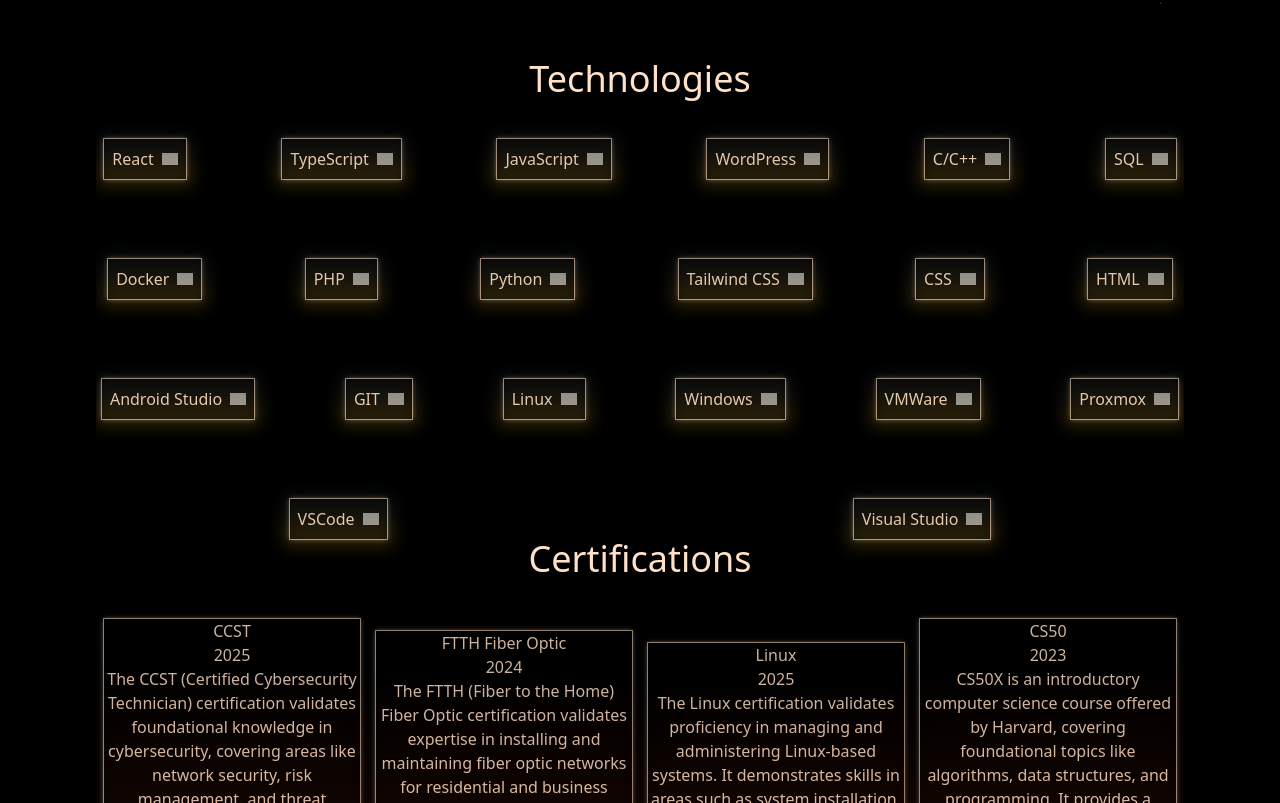
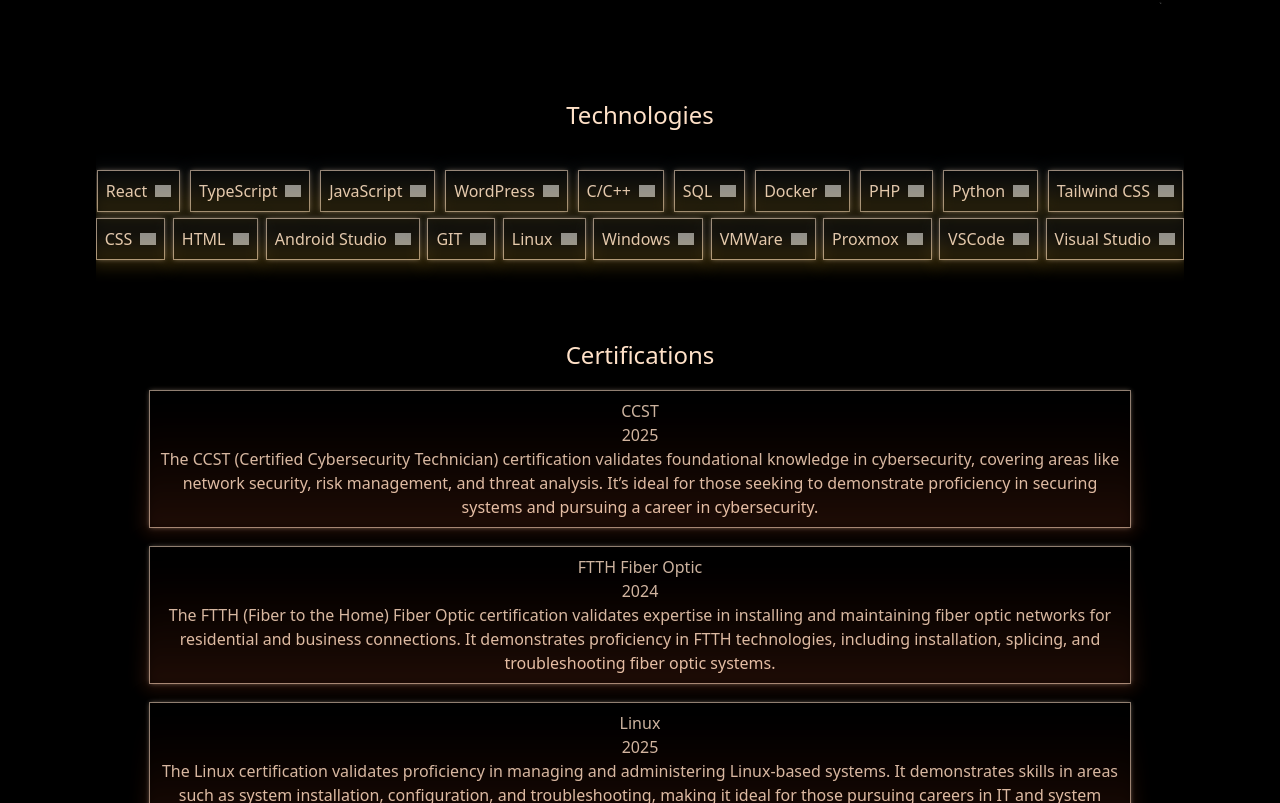
Before and after one commit to TheMythicalOX/Portfolio, a React (Vite) app in the folder Portfolio/: page / in a window 1280 px wide. Shown: the part 1437-2240 px from the top of the page. Built offline with nearby package versions, Linux system fonts and the light colour scheme; grey boxes are pictures that could not be loaded.

Commit message:
everything but project and contact mobile styles are good

```diff
--- a/Portfolio/src/Components/Header.tsx
+++ b/Portfolio/src/Components/Header.tsx
@@ -31,15 +31,15 @@
     constName += ``;
   } else if (height <= 950 || width <= 450 || width <= height) {
     // mobile styles
-    mainBox += ``;
+    mainBox += ` mt-10`;
     titleStyle += ``;
-    buttonStyle += `p-5`;
-    buttonBox += `flex w-full justify-between `;
-    textStyle += ``;
-    constName += ``;
+    buttonStyle += `p-0 m-2 `;
+    buttonBox += `flex w-full flex-wrap justify-between `;
+    textStyle += ` `;
+    constName += ` w-[10vw]`;
   } else {
     // mid screen styles
-    mainBox += ``;
+    mainBox += ` `;
     titleStyle += ``;
     buttonStyle += `p-3 w-[12%] text-center`;
     buttonBox += `m-auto`;
@@ -54,7 +54,7 @@
         whileInView={{ opacity: 0.6 }}
         transition={{ duration: 5, ease: "easeInOut" }}
         viewport={{ once: true, amount: 0 }}
-        className="flex w-[70%] m-auto justify-around "
+        className="flex w-[80%] m-auto justify-around "
       >
         <img src={E} alt="" className={constName + "2"} />
         <img src={L} alt="" className={constName + "3"} />
--- a/Portfolio/src/Components/Projects.tsx
+++ b/Portfolio/src/Components/Projects.tsx
@@ -9,7 +9,7 @@
 const Projects = () => {
   const { width, height } = useWindowDimensions();
 
-  let mainBox = ``;
+  let mainBox = `w-full py-14 cursor-none flex flex-wrap z-25 `;
   let titleStyle = ``;
   let boxBox = ``;
   let iconStyle = ``;
@@ -21,37 +21,37 @@
 
   if (height >= 850 && width >= 1375) {
     // big screen styles
-    mainBox = `h-[350vh] w-full pb-14 cursor-none flex flex-wrap z-25`;
-    titleStyle = `m-auto text-center w-full pb-10 text-4xl`;
-    boxBox = `flex flex-wrap cursor-none w-full h-full p-2`;
-    iconStyle = `w-[4vw] max-w-[80px] p-2`;
-    projectBox = `h-[24%] cursor-none w-full cursor-none flex justify-around`;
-    projectBack = `w-[55%] cursor-none hover:scale-[110%] transition-all duration-500`;
-    projectText = `w-[30%] cursor-none flex flex-wrap justify-between m-auto `;
-    projectCard = `cursor-none group h-[90%] relative constellationBox relative w-[95%] group-hover:w-[60%] flex m-auto group-hover:opacity-[0.5] opacity-[1] group-hover:h-[20%] transition-all duration-500`;
-    projectImage = `object-cover opacity-[75%] group-hover:opacity-[100%] absolute w-full h-full transition-all duration-500`;
+    mainBox += `h-[350vh] `;
+    titleStyle += `m-auto text-center w-full pb-10 text-4xl`;
+    boxBox += `flex flex-wrap cursor-none w-full h-full p-2`;
+    iconStyle += `w-[4vw] max-w-[80px] p-2`;
+    projectBox += `h-[24%] cursor-none w-full cursor-none flex justify-around`;
+    projectBack += `w-[55%] cursor-none hover:scale-[110%] transition-all duration-500`;
+    projectText += `w-[30%] cursor-none flex flex-wrap justify-between m-auto `;
+    projectCard += `cursor-none group h-[90%] relative constellationBox relative w-[95%] group-hover:w-[60%] flex m-auto group-hover:opacity-[0.5] opacity-[1] group-hover:h-[20%] transition-all duration-500`;
+    projectImage += `object-cover opacity-[75%] group-hover:opacity-[100%] absolute w-full h-full transition-all duration-500`;
   } else if (height <= 950 || width <= 450 || width <= height) {
     // mobile styles
-    mainBox = `h-[350vh] w-full pb-14 cursor-none flex flex-wrap z-25`;
-    titleStyle = `m-auto text-center w-full pb-10 text-4xl`;
-    boxBox = `flex flex-wrap cursor-none w-full h-full p-2`;
-    iconStyle = `w-[4vw] max-w-[80px] p-2`;
-    projectBox = `h-[24%] cursor-none w-full cursor-none flex justify-around`;
-    projectBack = `w-[55%] cursor-none hover:scale-[110%] transition-all duration-500`;
-    projectText = `w-[30%] cursor-none flex flex-wrap justify-between m-auto `;
-    projectCard = `cursor-none group h-[90%] relative constellationBox relative w-[95%] group-hover:w-[60%] flex m-auto group-hover:opacity-[0.5] opacity-[1] group-hover:h-[20%] transition-all duration-500`;
-    projectImage = `object-cover opacity-[75%] group-hover:opacity-[100%] absolute w-full h-full transition-all duration-500`;
+    mainBox += `h-[350vh] max-w-[100vw] overflow-clip`;
+    titleStyle += `m-auto text-center w-full pb-10 text-4xl`;
+    boxBox += `flex flex-wrap cursor-none w-full h-full p-2`;
+    iconStyle += `w-[4vw] max-w-[80px] p-2`;
+    projectBox += `h-[24%] cursor-none w-full cursor-none flex justify-around`;
+    projectBack += `w-[55%] cursor-none hover:scale-[110%] transition-all duration-500`;
+    projectText += `w-[30%] cursor-none flex flex-wrap justify-between m-auto `;
+    projectCard += `cursor-none group h-[90%] relative constellationBox relative w-[95%] group-hover:w-[60%] flex m-auto group-hover:opacity-[0.5] opacity-[1] group-hover:h-[20%] transition-all duration-500`;
+    projectImage += `object-cover opacity-[75%] group-hover:opacity-[100%] absolute w-full h-full transition-all duration-500`;
   } else {
     // mid screen styles
-    mainBox = `h-[500vh] w-full pb-14 cursor-none flex flex-wrap z-25`;
-    titleStyle = `m-auto text-center w-full pb-10 text-4xl`;
-    boxBox = `flex flex-wrap cursor-none w-full h-full p-2`;
-    iconStyle = `w-[6vw] max-w-[80px] p-2`;
-    projectBox = `h-[24%] cursor-none w-full cursor-none flex flex-wrap justify-around`;
-    projectBack = `w-[100%] h-[75%] cursor-none hover:scale-[110%] transition-all duration-500`;
-    projectText = `w-[100%] p-10 cursor-none flex flex-wrap justify-between m-auto `;
-    projectCard = `cursor-none group h-[90%] relative constellationBox relative w-[95%] group-hover:w-[60%] flex m-auto group-hover:opacity-[0.5] opacity-[1] group-hover:h-[20%] transition-all duration-500`;
-    projectImage = `object-cover opacity-[75%] group-hover:opacity-[100%] absolute w-full h-full transition-all duration-500`;
+    mainBox += `h-[500vh] `;
+    titleStyle += `m-auto text-center w-full pb-10 text-4xl`;
+    boxBox += `flex flex-wrap cursor-none w-full h-full p-2`;
+    iconStyle += `w-[6vw] max-w-[80px] p-2`;
+    projectBox += `h-[24%] cursor-none w-full cursor-none flex flex-wrap justify-around`;
+    projectBack += `w-[100%] h-[75%] cursor-none hover:scale-[110%] transition-all duration-500`;
+    projectText += `w-[100%] p-10 cursor-none flex flex-wrap justify-between m-auto `;
+    projectCard += `cursor-none group h-[90%] relative constellationBox relative w-[95%] group-hover:w-[60%] flex m-auto group-hover:opacity-[0.5] opacity-[1] group-hover:h-[20%] transition-all duration-500`;
+    projectImage += `object-cover opacity-[75%] group-hover:opacity-[100%] absolute w-full h-full transition-all duration-500`;
   }
 
   return (
--- a/Portfolio/src/Components/Skills.tsx
+++ b/Portfolio/src/Components/Skills.tsx
@@ -5,16 +5,21 @@
 const Skills = () => {
   const { width, height } = useWindowDimensions();
 
+  let mainbox = `cursor-none w-full pb-40 flex flex-wrap`;
+
   if (height >= 850 && width >= 1375) {
     // big screen styles
+    mainbox = ``;
   } else if (height <= 950 || width <= 450 || width <= height) {
     // mobile styles
+    mainbox = ``;
   } else {
     // mid screen styles
+    mainbox = ``;
   }
 
   return (
-    <div className="h-[120vh] cursor-none w-full pb-40 flex flex-wrap">
+    <div className={mainbox}>
       <Tech />
       <Cert />
     </div>
--- a/Portfolio/src/Components/Skills/Cert.tsx
+++ b/Portfolio/src/Components/Skills/Cert.tsx
@@ -1,7 +1,8 @@
 import React from "react";
 import { useWindowDimensions } from "../App";
 
-const certCard = `w-[20vw] m-auto relative flex  flex-wrap constellationBox `;
+let certBox = `flex flex-wrap w-full `;
+let certCard = `w-[20vw] m-auto relative flex flex-wrap constellationBox p-2 `;
 const certName = `w-full m-auto text-center`;
 const certImg = `m-auto`;
 const certDate = `w-full m-auto text-center`;
@@ -11,34 +12,49 @@
 const Cert = () => {
   const { width, height } = useWindowDimensions();
 
-  let mainBox = ``;
+  let mainBox = `w-full cursor-none z-50 flex flex-wrap m-auto gap-5 `;
+  let mainTitle = `m-auto text-center `;
+  let titleBox = ` w-[100%] flex justify-center `;
 
   if (height >= 850 && width >= 1375) {
     // big screen styles
-    mainBox = `h-[40%] pt-20 w-full cursor-none flex flex-wrap z-50`;
+    mainBox += `pt-20 `;
+    mainTitle += `text-4xl`;
+    titleBox += ` `;
+    certCard += ``;
+    certBox += ` m-auto `;
   } else if (height <= 950 || width <= 450 || width <= height) {
     // mobile styles
-    mainBox = `h-[40%] pt-20 w-full cursor-none flex flex-wrap z-50`;
+    mainBox += `pt-20 `;
+    mainTitle += `text-2xl`;
+    titleBox += ` `;
+    certCard += ` w-[90%] `;
+    certBox += ` gap-5 m-auto `;
   } else {
     // mid screen styles
-    mainBox = `h-[40%] pt-40 w-full cursor-none flex flex-wrap z-50`;
+    mainBox += `pt-40 `;
+    mainTitle += `text-4xl`;
+    titleBox += ` `;
+    certCard += ``;
+    certBox += ` m-auto `;
   }
 
   return (
     <div className={mainBox}>
-      <h1 className="m-auto w-full my-10 text-4xl text-center">
-        Certifications
-      </h1>
+      <div className={titleBox}>
+        <h1 className={mainTitle}>Certifications</h1>
+      </div>
+      <div className={certBox}>
         <div className={certCard}>
           <h2 className={certName}>CCST</h2>
           <img className={certImg} src="#" alt="" />
           <h3 className={certDate}>2025</h3>
           <p className={certDesc}>
-          The CCST (Certified Cybersecurity Technician) certification validates
-          foundational knowledge in cybersecurity, covering areas like network
-          security, risk management, and threat analysis. It’s ideal for those
-          seeking to demonstrate proficiency in securing systems and pursuing a
-          career in cybersecurity.
+            The CCST (Certified Cybersecurity Technician) certification
+            validates foundational knowledge in cybersecurity, covering areas
+            like network security, risk management, and threat analysis. It’s
+            ideal for those seeking to demonstrate proficiency in securing
+            systems and pursuing a career in cybersecurity.
           </p>
           <div className={certBlur} />
         </div>
@@ -76,10 +92,11 @@
             CS50X is an introductory computer science course offered by Harvard,
             covering foundational topics like algorithms, data structures, and
             programming. It provides a strong understanding of computer science
-          principles, making it a great starting point for anyone interested in
-          tech and software development.
+            principles, making it a great starting point for anyone interested
+            in tech and software development.
           </p>
           <div className={certBlur} />
+        </div>
       </div>
     </div>
   );
--- a/Portfolio/src/Components/Skills/Tech.tsx
+++ b/Portfolio/src/Components/Skills/Tech.tsx
@@ -9,17 +9,17 @@
 
   if (height >= 850 && width >= 1375) {
     // big screen styles
-    mainBox = `h-[30%] w-full flex flex-wrap z-50 justify-around`;
+    mainBox = `w-full flex flex-wrap z-50 justify-around`;
     titleStyle = `m-auto w-full text-4xl pb-10 text-center`;
     itemsBox = `flex flex-wrap cursor-none justify-around gap-20`;
   } else if (height <= 950 || width <= 450 || width <= height) {
     // mobile styles
-    mainBox = `h-[30%] w-full flex flex-wrap z-50 justify-around`;
-    titleStyle = `m-auto w-full text-4xl pb-10 text-center`;
-    itemsBox = `flex flex-wrap cursor-none justify-around gap-20`;
+    mainBox = ` w-full flex flex-wrap z-50 justify-around`;
+    titleStyle = `m-auto w-full text-2xl pb-10 text-center`;
+    itemsBox = `flex flex-wrap cursor-none gap-2`;
   } else {
     // mid screen styles
-    mainBox = `h-[30%] w-full flex flex-wrap z-50 justify-around`;
+    mainBox = `w-full flex flex-wrap z-50 justify-around`;
     titleStyle = `m-auto w-full text-4xl pb-20 text-center`;
     itemsBox = `flex flex-wrap cursor-none justify-around gap-20`;
   }
```
Also changed, not shown: Portfolio/src/Components/App.tsx (+7 -7 lines), Portfolio/src/Components/OnTop.tsx (+8 -1 lines). Lines whose indentation alone changed are shown as unchanged.
